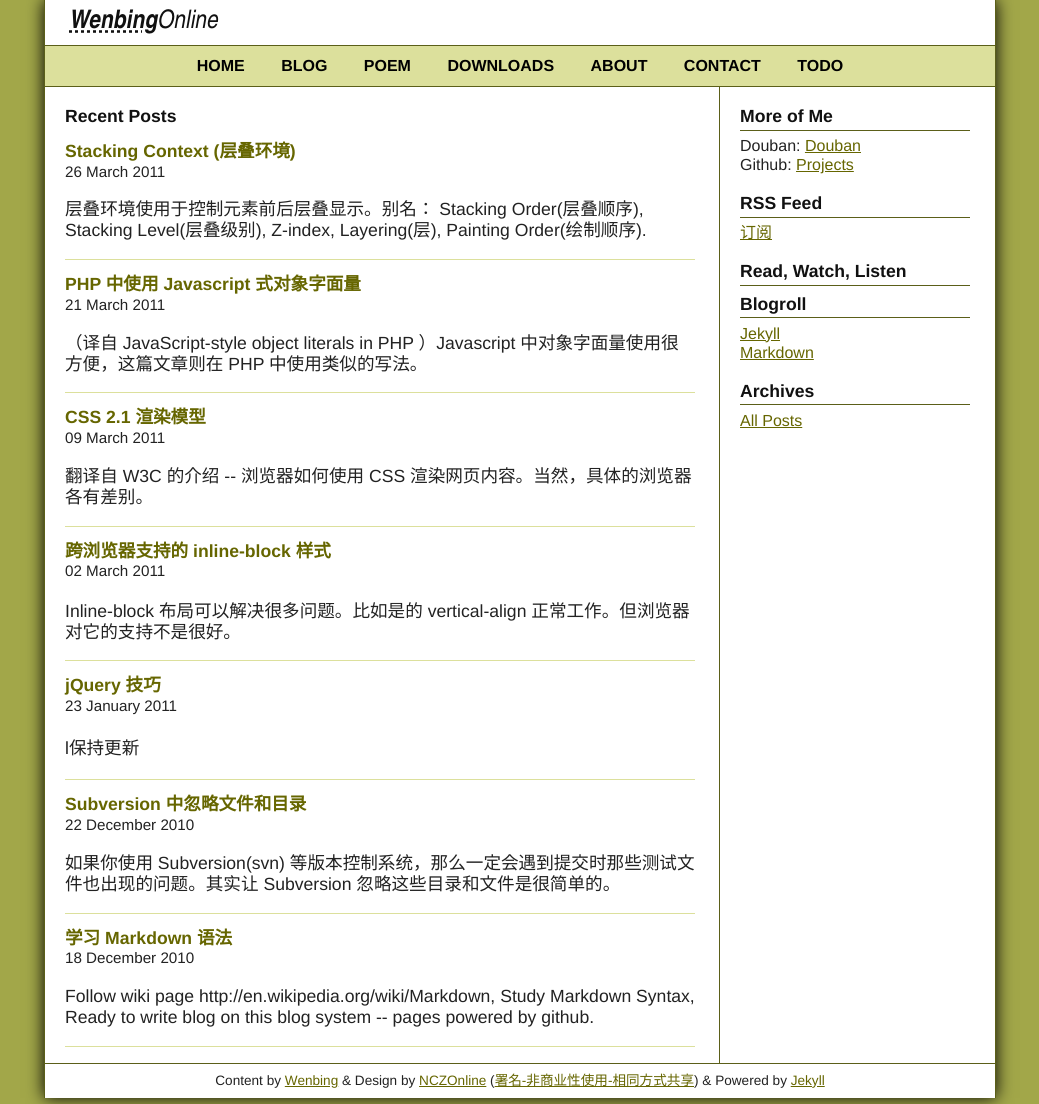
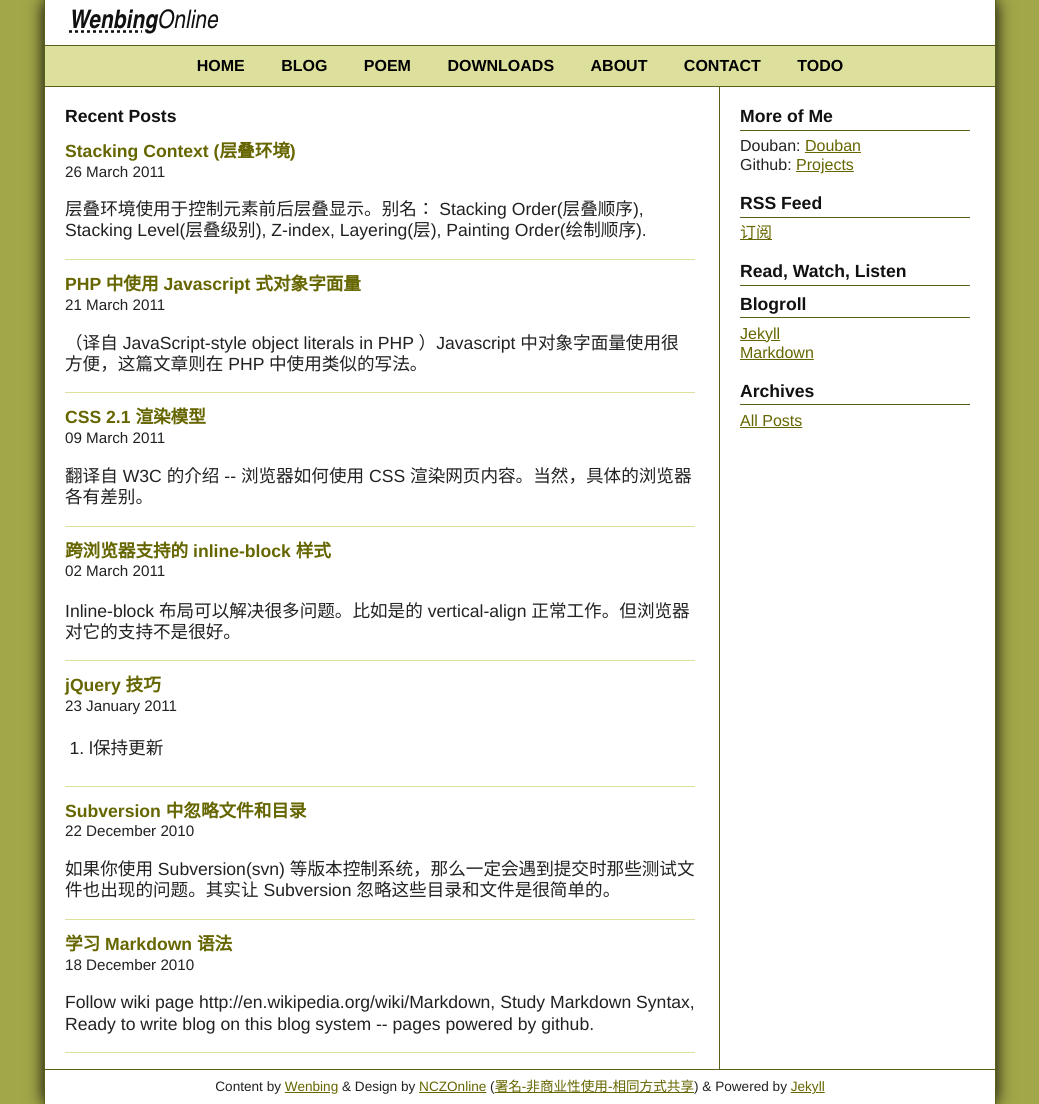
Before and after one commit to GunioRobot/wenbing.github.com, a Jekyll site: the page built from index.markdown, in a window 1280 px wide. Shown: the whole page, without its empty margins (120-1159 px from the left). Built offline with Jekyll 4.4.1, drawn with Linux system fonts in a browser that asks for light colours; Markdown is read by kramdown in place of the engine named in the settings.

Commit message:
change ul list-style-type

```diff
--- a/issets/css/style.css
+++ b/issets/css/style.css
@@ -204,5 +204,3 @@ acronym {
 pre {
   margin: 1em 0 0;
 }
-
-ul, ol { list-style-type: none; margin: 0; padding: 0; }
```
